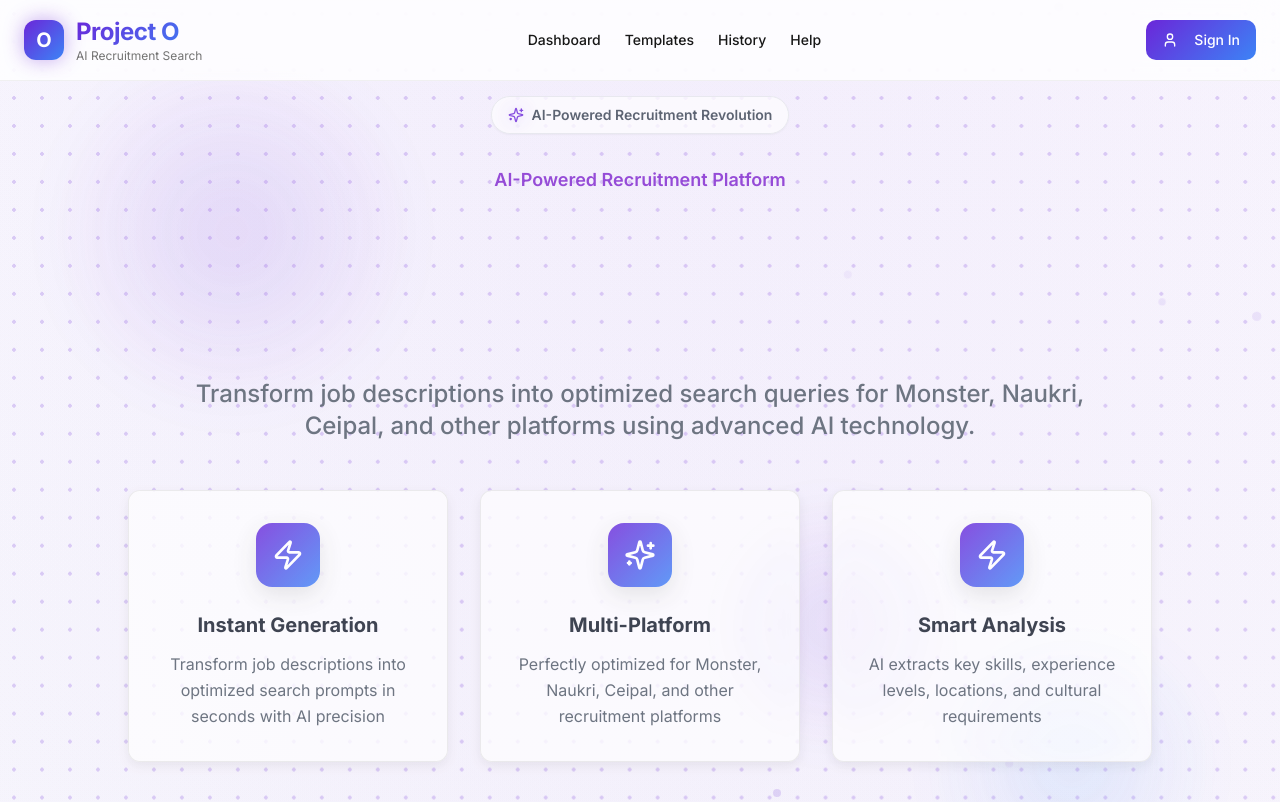
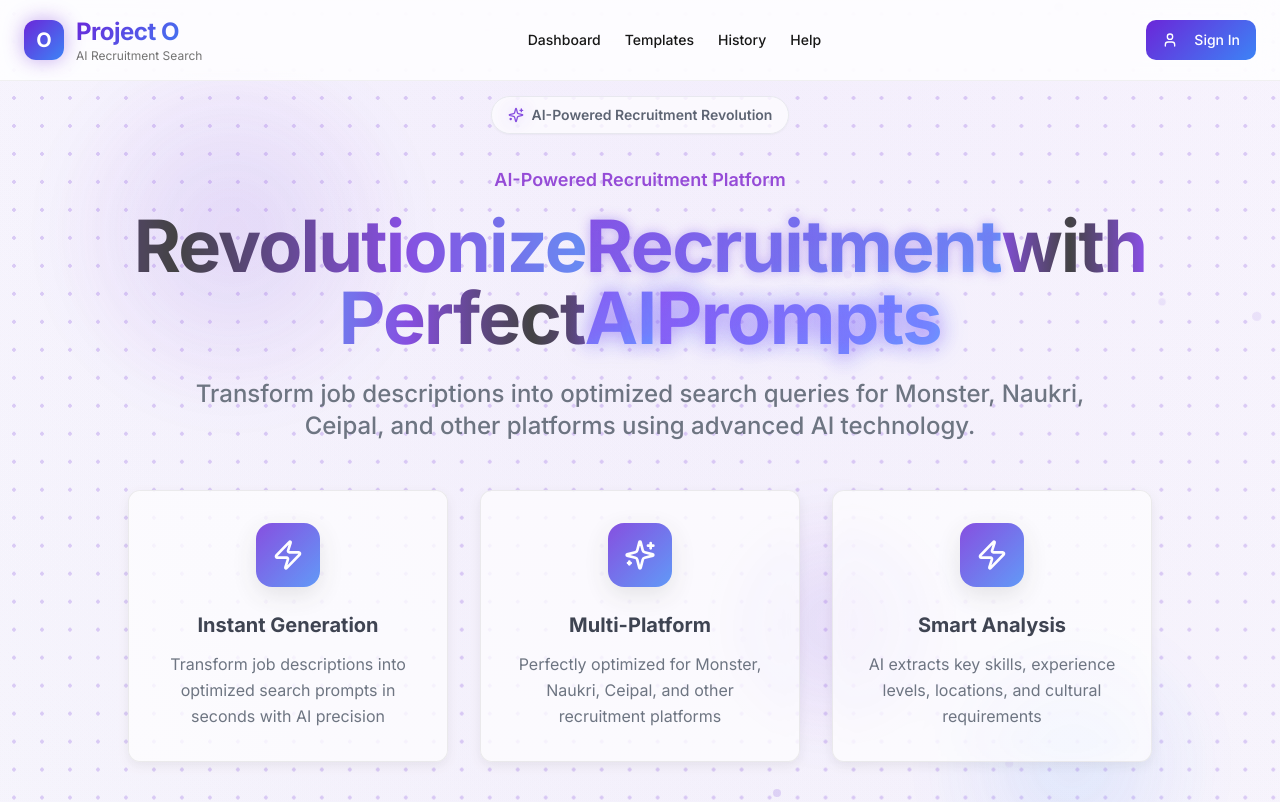
Before and after one commit to Dheerajgottumukkala/recruit-spark-creator, a React (Vite) app: page / in a window 1280 px wide. Shown: the top 802 px of the page. Built offline with nearby package versions, Linux system fonts and the light colour scheme.

Commit message:
Fix: Hero text visibility
Ensure the hero text "Revolutionize Recruitment with Perfect AI Prompts" is visible.

```diff
--- a/src/components/HeroSection.tsx
+++ b/src/components/HeroSection.tsx
@@ -58,12 +58,12 @@ const HeroSection = () => {
             return (
               <span
                 key={index}
-                className={`inline-block opacity-0 animate-word-reveal ${
+                className={`inline-block animate-word-reveal ${
                   isGradientWord ? 'gradient-text animate-glow-text' : 'shimmer-text'
                 }`}
                 style={{
                   animationDelay: `${delay}ms`,
-                  animationFillMode: 'forwards'
+                  animationFillMode: 'backwards'
                 }}
               >
                 {word}
```
